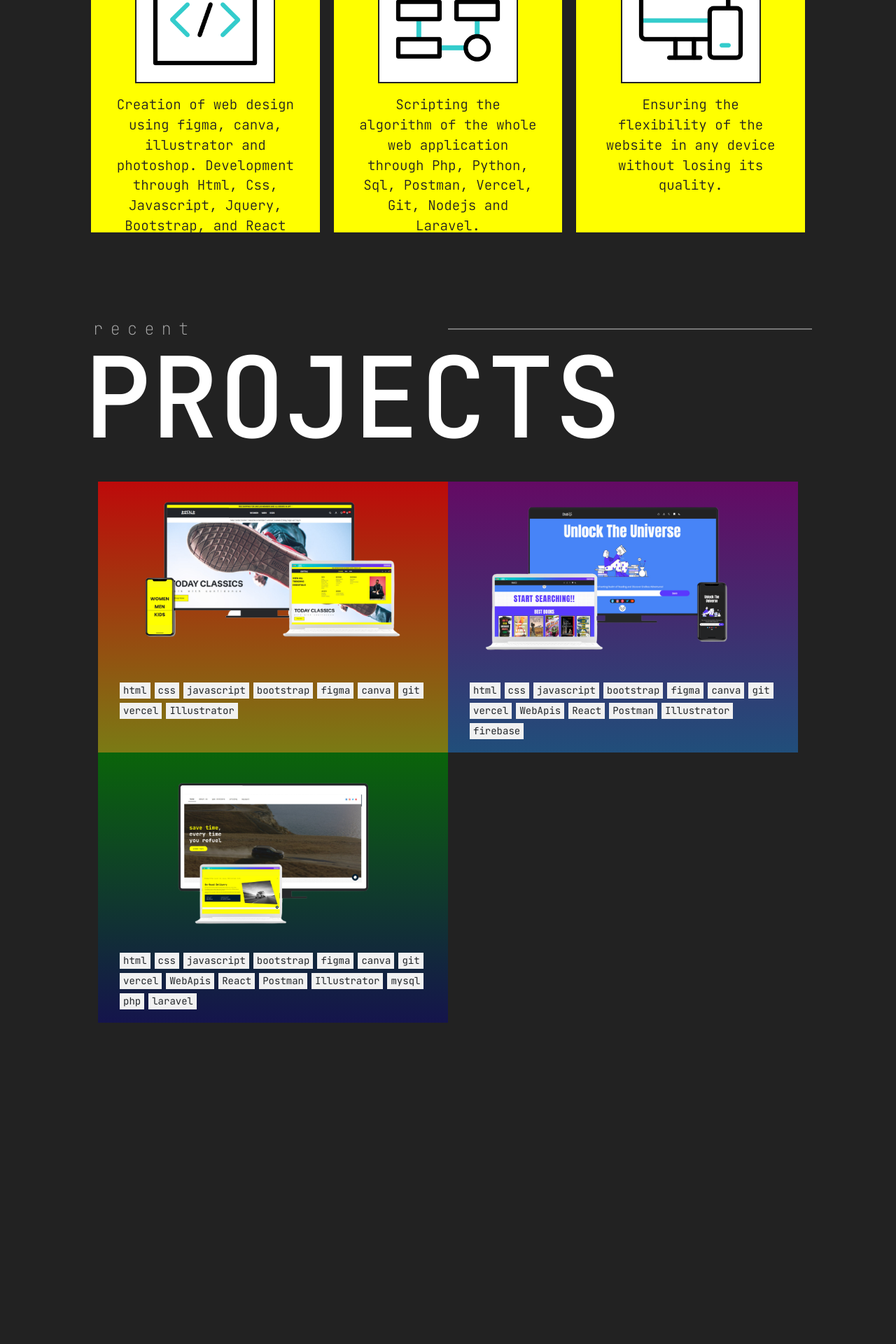
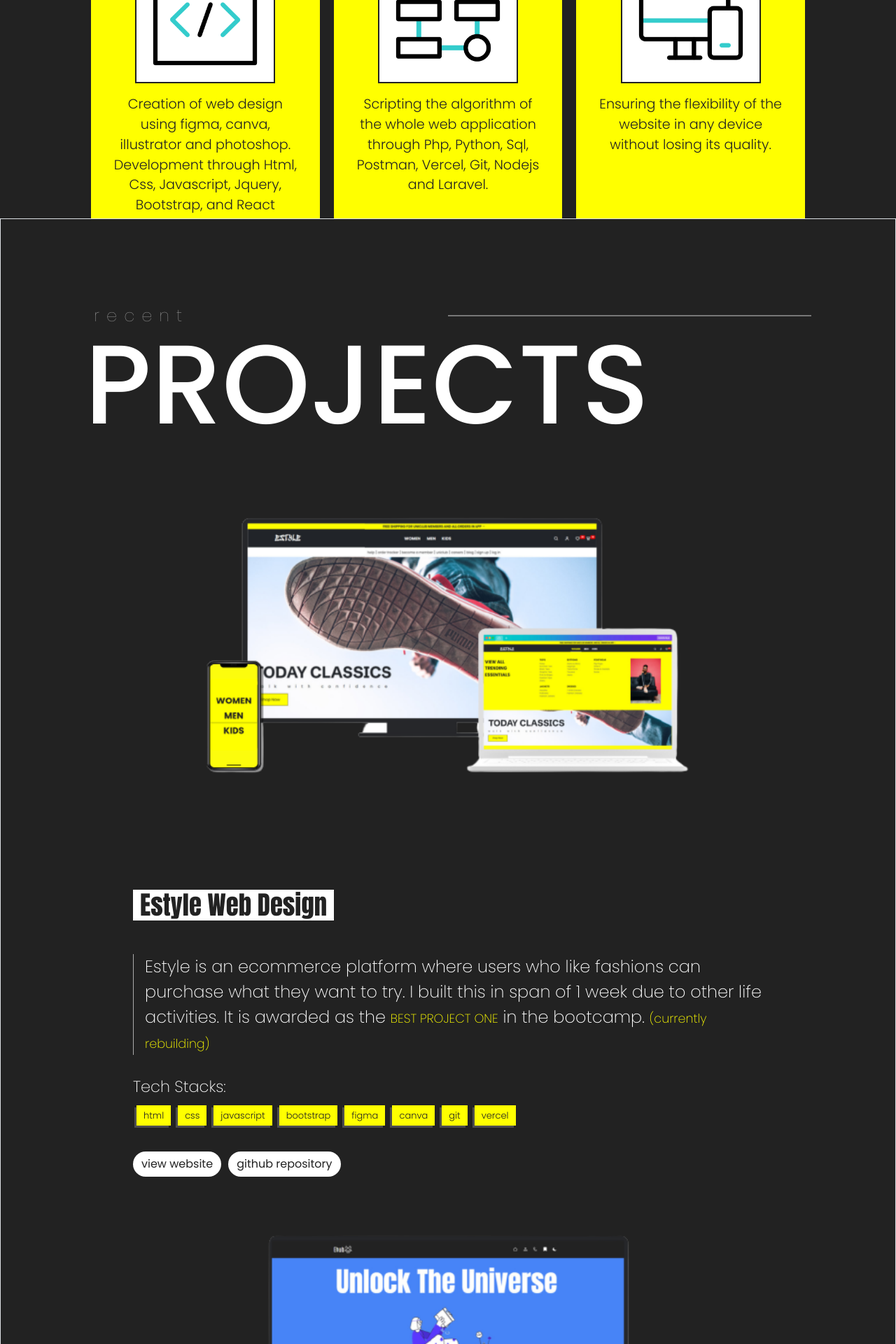
Before and after one commit to Christiannaira/chrisnaira, a React (Vite) app: page / in a window 1280 px wide. Shown: the part 2040-3960 px from the top of the page at 70% size. Before the commit the page ends 3893 px from the top, so only its background shows below. Built offline with nearby package versions, Linux system fonts and the light colour scheme.

Commit message:
designed the project section

```diff
--- a/src/components/Projects.jsx
+++ b/src/components/Projects.jsx
@@ -7,7 +7,7 @@ function Projects() {
     return (
         <>
 
-            <section className="projects" id="projects">
+            <section className="projects border" id="projects">
                 <div className="projects-content container-fluid-sm">
 
                     <div className="projects-main">
@@ -17,16 +17,25 @@ function Projects() {
 
                     <div className="project-demos">
 
-                        <div className="project-demo row">
+                        <div className="project-demo ">
 
-                            <div className="project-img col-md-6 demoOne">
+                            <div className="project-img demoOne">
 
                                 <img src={Estyle} alt="" />
 
-                                <div className="layer">
+                                <div className="project-txt">
 
-                                    <div className="project-tools">
+                                    <h3>Estyle Web Design</h3>
 
+                                    <p>Estyle is an ecommerce platform where users who like fashions can purchase what they want to try. I built this in span of 1 week due to other life activities. It is awarded as the <span>BEST PROJECT ONE</span> in the bootcamp. <span>(currently rebuilding)</span></p>
+
+                                </div>
+
+                                <div className="project-tech">
+
+                                    <h3>Tech Stacks: </h3>
+
+                                    <div className="tools">
                                         <span>html</span>
                                         <span>css</span>
                                         <span>javascript</span>
@@ -35,19 +44,36 @@ function Projects() {
                                         <span>canva</span>
                                         <span>git</span>
                                         <span>vercel</span>
-                                        <span>Illustrator</span>
 
                                     </div>
 
                                 </div>
 
+                                <div className="project-btn">
+                                    <a href="" className='btn btn-primary'>view website</a>
+                                    <a href="" className='btn btn-primary'>github repository</a>
                                 </div>
 
-                            <div className="project-img col-md-6 demoTwo">
+                            </div>
+
+                            <div className="project-img  demoTwo">
 
                                 <img src={Ehub} alt="" />
-                                <div className="layer">
 
+
+                                <div className="project-txt">
+
+                                    <h3>Ehub</h3>
+
+                                    <p>Ehub a viewing books website where a user can search an author, books and genres he/she wants to find. <span>(currently rebuilding)</span></p>
+
+                                </div>
+
+                                <div className="project-tech">
+
+                                    <h3>Tech Stacks:</h3>
+
+                                    <div className="tools">
 
                                         <div className="project-tools">
 
@@ -68,16 +94,34 @@ function Projects() {
                                         </div>
 
                                     </div>
+
                                 </div>
 
-                            <div className="project-img col-md-6 demoThree">
+                                <div className="project-btn">
+                                    <a href="" className='btn btn-primary'>view website</a>
+                                    <a href="" className='btn btn-primary'>github repository</a>
+                                </div>
+
+
+                            </div>
+
+                            <div className="project-img demoThree">
 
                                 <img src={FuelFlow} alt="" />
-                                <div className="layer">
 
 
-                                    <div className="project-tools">
+                                <div className="project-txt">
 
+                                    <h3>FuelFlow</h3>
+
+                                    <p>FuelFlow is a web application where a user can order a fuel for his vehicle just using his/her device converniently. <span>(currently building)</span></p>
+                                </div>
+
+                                <div className="project-tech">
+
+                                    <h3>Tech Stacks: </h3>
+
+                                    <div className="tools">
                                         <span>html</span>
                                         <span>css</span>
                                         <span>javascript</span>
@@ -97,6 +141,15 @@ function Projects() {
                                     </div>
 
                                 </div>
+
+                                <div className="project-btn">
+                                    <a href="" className='btn btn-primary disabled'>not available for now</a>
+                                    <a href="" className='btn btn-primary'>github repository</a>
+                                </div>
+
+
+
+
                             </div>
                         </div>
                     </div>
--- a/src/style.css
+++ b/src/style.css
@@ -1,7 +1,8 @@
-@import url('https://fonts.googleapis.com/css2?family=Anton&family=JetBrains+Mono:wght@100;200;300;400;500;600;700;800&display=swap');
+@import url('https://fonts.googleapis.com/css2?family=Anton&family=JetBrains+Mono:wght@100;200;300;400;500;600;700;800&family=Poppins:wght@100;200;300;400;500;600;700;800;900&display=swap');
 
 * {
-    font-family: 'JetBrains Mono', monospace;
+    font-family: 'Poppins', sans-serif;
+
 }
 
 /* width */
@@ -87,7 +88,8 @@ body {
     font-size: 1rem;
     transition: .3s ease;
     margin: 0 1rem;
-    font-family: 'Anton', sans-serif;
+    font-family: 'Poppins', sans-serif;
+
 
 }
 
@@ -124,8 +126,10 @@ body {
 .hero-content .title {
     color: #fff;
     font-size: 1.2rem;
-    font-weight: 100;
+    font-weight: 300;
     letter-spacing: 3px;
+    font-family: 'Poppins', sans-serif;
+
 }
 
 h1.text {
@@ -139,6 +143,8 @@ h1.text {
         cursor .4s step-end infinite alternate;
     font-weight: 400;
     color: #fff;
+    font-family: 'Poppins', sans-serif;
+
 }
 
 .hero-content .title {
@@ -152,6 +158,7 @@ h1.text {
     overflow: hidden;
     width: 100%;
     padding: 5px 1rem;
+
 }
 
 /*text animation*/
@@ -176,8 +183,10 @@ h1.text {
 .hero-content p {
     margin-top: 3rem;
     color: #ccc;
-    font-weight: 100;
+    font-weight: 300;
     font-size: 1.1rem;
+    font-family: 'Poppins', sans-serif;
+
 }
 
 .hero-content p span {
@@ -365,7 +374,7 @@ h1.text {
     display: block;
     font-size: 12px;
     color: #333;
-    font-weight: 200;
+    font-weight: 400;
 }
 
 .profile-info .ratings {
@@ -385,11 +394,13 @@ h1.text {
 
 .profile-text p {
     color: #222;
-    font-size: 15px;
+    font-size: 1rem;
     text-align: left;
     font-weight: 300;
     padding-left: 1rem;
     border-left: 1px solid #bbb;
+    font-family: 'Poppins', sans-serif;
+
 }
 
 .profile-text p span {
@@ -454,8 +465,9 @@ h1.text {
     margin-top: 1.5rem;
     color: #ccc;
     text-align: center;
-    font-family: 'Anton', sans-serif;
+    font-family: 'Poppins', sans-serif;
     font-size: 1.1rem;
+    font-weight: 300;
 }
 
 
@@ -475,10 +487,41 @@ h1.text {
     position: relative;
     background-color: yellow;
     width: 400px;
-    height: 530px;
+    height: 510px;
     padding: 2rem;
     margin: 0 10px;
+    transition: .5s ease;
+}
 
+.skills-services .service::before {
+    content: "";
+    position: absolute;
+    width: 0;
+    height: 5px;
+    top: 0;
+    right: 0;
+    background-color: #f2f2f2;
+    transition: 1s ease;
+}
+
+.skills-services .service::after {
+    content: "";
+    position: absolute;
+    width: 0;
+    height: 5px;
+    bottom: 0;
+    left: 0;
+    background-color: #f2f2f2;
+    transition: .30s ease;
+}
+
+.skills-services .service:hover {
+    transform: translateY(-10px);
+}
+
+.skills-services .service:hover::before,
+.skills-services .service:hover::after {
+    width: 100%;
 }
 
 .skills-services .service-img {
@@ -508,6 +551,7 @@ h1.text {
     font-size: 1.2rem;
     color: #222;
     font-weight: 300;
+    font-family: 'Poppins', sans-serif;
 }
 
 /*projects section design*/
@@ -545,44 +589,103 @@ h1.text {
     padding: 2rem;
 }
 
-.project-img.demoOne {
-    background: linear-gradient(to top, rgb(255, 255, 0, .4), rgb(255, 0, 0, .7));
-}
-
-.project-img.demoTwo {
-    background: linear-gradient(rgb(128, 0, 128, .7), rgb(30, 144, 255, .4));
-}
-
-.project-img.demoThree {
-    background: linear-gradient(rgba(0, 128, 0, .7), rgba(0, 0, 139, .4));
-}
-
 .project-img {
     position: relative;
     overflow: hidden;
     transition: .3s ease-out;
+    max-width: 900px;
+    margin: 1rem auto;
 }
 
 .project-img img {
-    width: 100%;
     display: block;
     transition: 5s ease-out;
+    width: 100%;
+}
 
+.project-img:hover img {
+    transform: scale(1.1);
 }
 
 .project-des p {
     color: #fff;
 }
 
-.project-img:hover img {
-    scale: 1.2;
+.project-txt h3 {
+    background-color: #fff;
+    color: #222;
+    font-family: 'Anton';
+    font-size: 2.3rem;
+    text-align: left;
+    padding: 0 10px;
+    display: inline-block;
+    margin: 5rem 0 3rem;
 }
 
-.project-img:hover {
-    transform: skewX(-1deg);
+.project-tech {
+    margin-top: 2rem
 }
 
-.project-img .project-tools {
+
+.project-tech h3 {
+    color: #fff;
+    font-weight: 200;
+    font-size: 1.4rem;
+}
+
+.project-txt p {
+    color: #fff;
+    font-weight: 200;
+    padding-left: 1rem;
+    border-left: 1px solid #aaa;
+    font-size: 1.5rem;
+}
+
+.project-txt p span {
+    color: yellow;
+    font-size: 1.1rem;
+}
+
+
+.project-tech span {
+    font-size: 13px;
+    color: #222;
+    font-weight: 300;
+    display: inline-block;
+    padding: 5px 10px;
+    background-color: yellow;
+    margin: 5px;
+    box-shadow: -3px 3px 0 rgba(255, 255, 255, .2);
+}
+
+.project-btn {
+    margin-top: 2rem;
+}
+
+.project-btn a {
+    display: inline-block;
+    background: #fff;
+    color: #222;
+    border: none;
+    outline: none;
+    border-radius: 0;
+    margin-right: 10px;
+    border-radius: 30px;
+
+}
+
+.project-btn a:hover {
+    background-color: yellow;
+    color: #222;
+}
+
+.project-btn a.disabled {
+    background-color: rgb(211, 204, 204);
+}
+
+
+
+/* .project-img .project-tools {
     padding: 1rem;
 }
 
@@ -598,4 +701,4 @@ h1.text {
 .project-img .project-tools span:hover {
     background-color: #222;
     color: yellow;
-}
+} */
```
Lines whose indentation alone changed are shown as unchanged.
